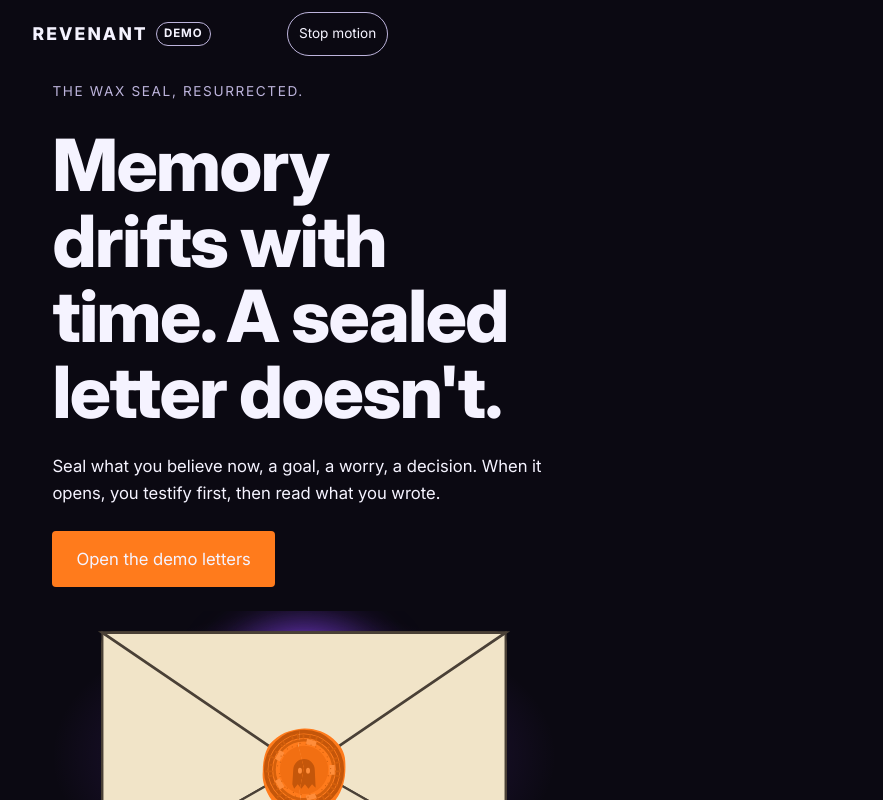
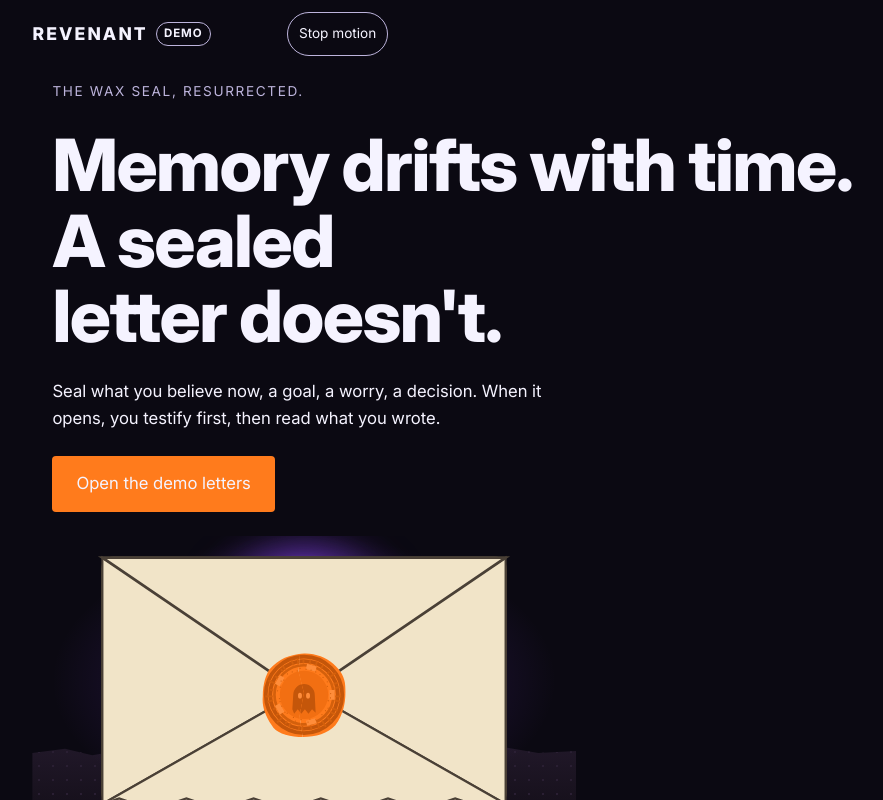
Before and after one commit to devclef/Revenant, a Next.js app: page / in a window 1280 px wide. Shown: the top 800 px of the page, without its empty margins (6-889 px from the left). Built offline with nearby package versions, Linux system fonts and the light colour scheme.

Commit message:
[frontend-dev] Hero first sentence in its own span, nowrap from 900 px, non-breaking 'with time.'

```diff
--- a/src/components/ceremony/scene/SceneHeadline.tsx
+++ b/src/components/ceremony/scene/SceneHeadline.tsx
@@ -35,6 +35,31 @@ export function splitTagline(tagline: string): { before: string; kept: string }
   };
 }
 
+/**
+ * Splits the text ahead of the kept phrase into its first sentence and the
+ * rest. The sentence ends at the first ". ". Text without one is all sentence.
+ */
+export function splitFirstSentence(before: string): { sentence: string; rest: string } {
+  const end = before.indexOf(". ");
+  if (end < 0) {
+    return { sentence: before, rest: "" };
+  }
+  return { sentence: before.slice(0, end + 1), rest: before.slice(end + 1) };
+}
+
+/**
+ * Joins the last two words of a sentence with a non-breaking space, so
+ * "with time." never breaks between "with" and "time.". Only the rendered
+ * text changes; the Brand_Copy string keeps its ordinary spaces.
+ */
+export function joinLastWords(sentence: string): string {
+  const at = sentence.lastIndexOf(" ");
+  if (at < 0) {
+    return sentence;
+  }
+  return sentence.slice(0, at) + NBSP + sentence.slice(at + 1);
+}
+
 export type SceneHeadlineProps = {
   /** The headline text, already filled in (for example "Maya's letter"). */
   text: string;
--- a/src/components/landing/LandingHero.tsx
+++ b/src/components/landing/LandingHero.tsx
@@ -17,7 +17,11 @@
 import Link from "next/link";
 
 import { BRAND_COPY } from "@/components/brand/copy";
-import { splitTagline } from "@/components/ceremony/scene/SceneHeadline";
+import {
+  joinLastWords,
+  splitFirstSentence,
+  splitTagline,
+} from "@/components/ceremony/scene/SceneHeadline";
 
 import { HeroEnvelope } from "./HeroEnvelope";
 import { LANDING_COPY } from "./copy";
@@ -32,6 +36,7 @@ export type LandingHeroProps = {
 
 export function LandingHero({ personaCount, demo2On }: LandingHeroProps) {
   const { before, kept } = splitTagline(BRAND_COPY.tagline);
+  const { sentence, rest } = splitFirstSentence(before);
   // One persona gets the singular label. Two or more get the plural.
   const primaryLabel =
     personaCount === 1 ? LANDING_COPY.primaryCtaOne : LANDING_COPY.primaryCtaMany;
@@ -42,7 +47,10 @@ export function LandingHero({ personaCount, demo2On }: LandingHeroProps) {
         {BRAND_COPY.eyebrow}
       </p>
       <h1 className={styles.headline} data-block="headline">
-        {before}
+        <span className={styles.first} data-hero-first="">
+          {joinLastWords(sentence)}
+        </span>
+        {rest}
         {kept === "" ? null : <span className={styles.keep}>{kept}</span>}
       </h1>
       <p className={styles.sentence} data-block="sentence">
--- a/src/components/landing/landing.module.css
+++ b/src/components/landing/landing.module.css
@@ -281,6 +281,12 @@
 @media (min-width: 900px) {
   .hero {
     padding-top: 0;
+  }
+
+  /* The first sentence stays on one line from 900 px up. Below that it wraps
+     with the rest of the headline, balanced. */
+  .first {
+    white-space: nowrap;
   }
 }
 
```
Also changed, not shown: 2 other files (tests, documents, lock files or other folders).
